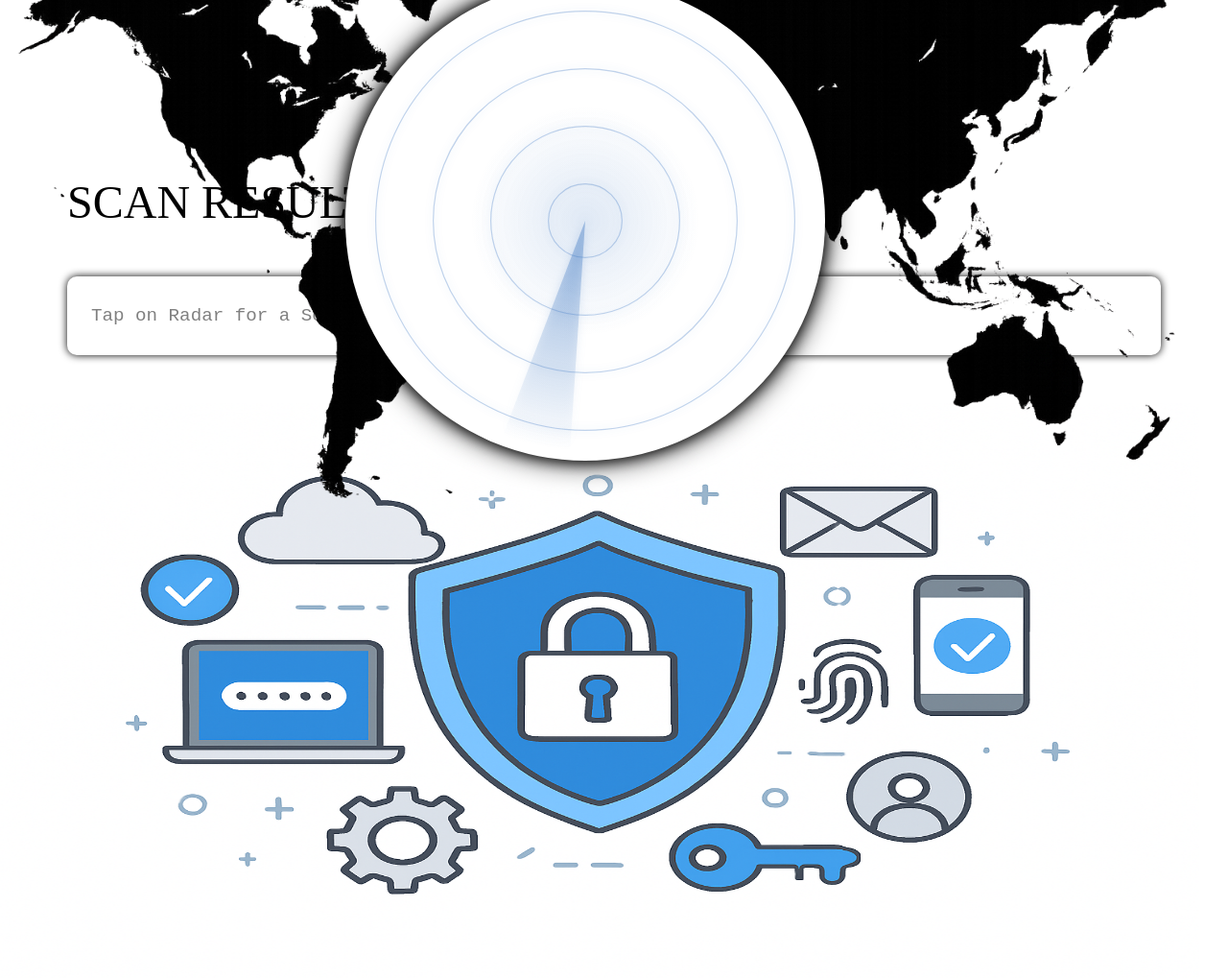
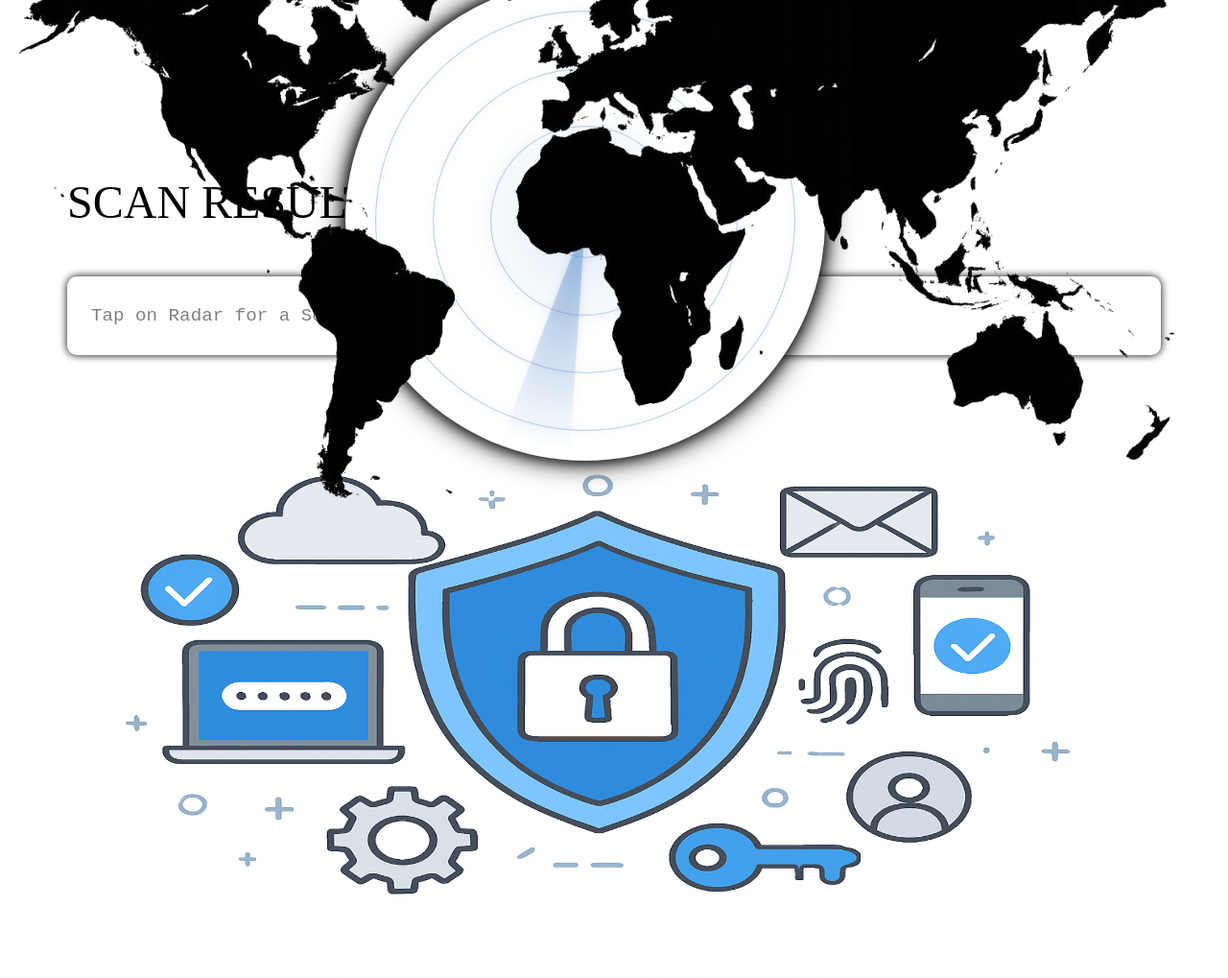
Before and after one commit to Anjali1-172/Camsnare-Workbehind, a Flask app: page / in a window 1280 px wide. Shown: the part 1401-2420 px from the top of the page at 96% size. Run offline with Flask 3, Linux system fonts and the light colour scheme.

Commit message:
Update style.css

```diff
--- a/static/css/style.css
+++ b/static/css/style.css
@@ -178,6 +178,12 @@
   line-height: 1.6;
 }
 
+/*shaded bar */
+.shaded-bar img {
+  position: relative;
+  z-index: 1;
+}
+
 /* New first_text class */
 .first_para{
   font-family: initial;
```
